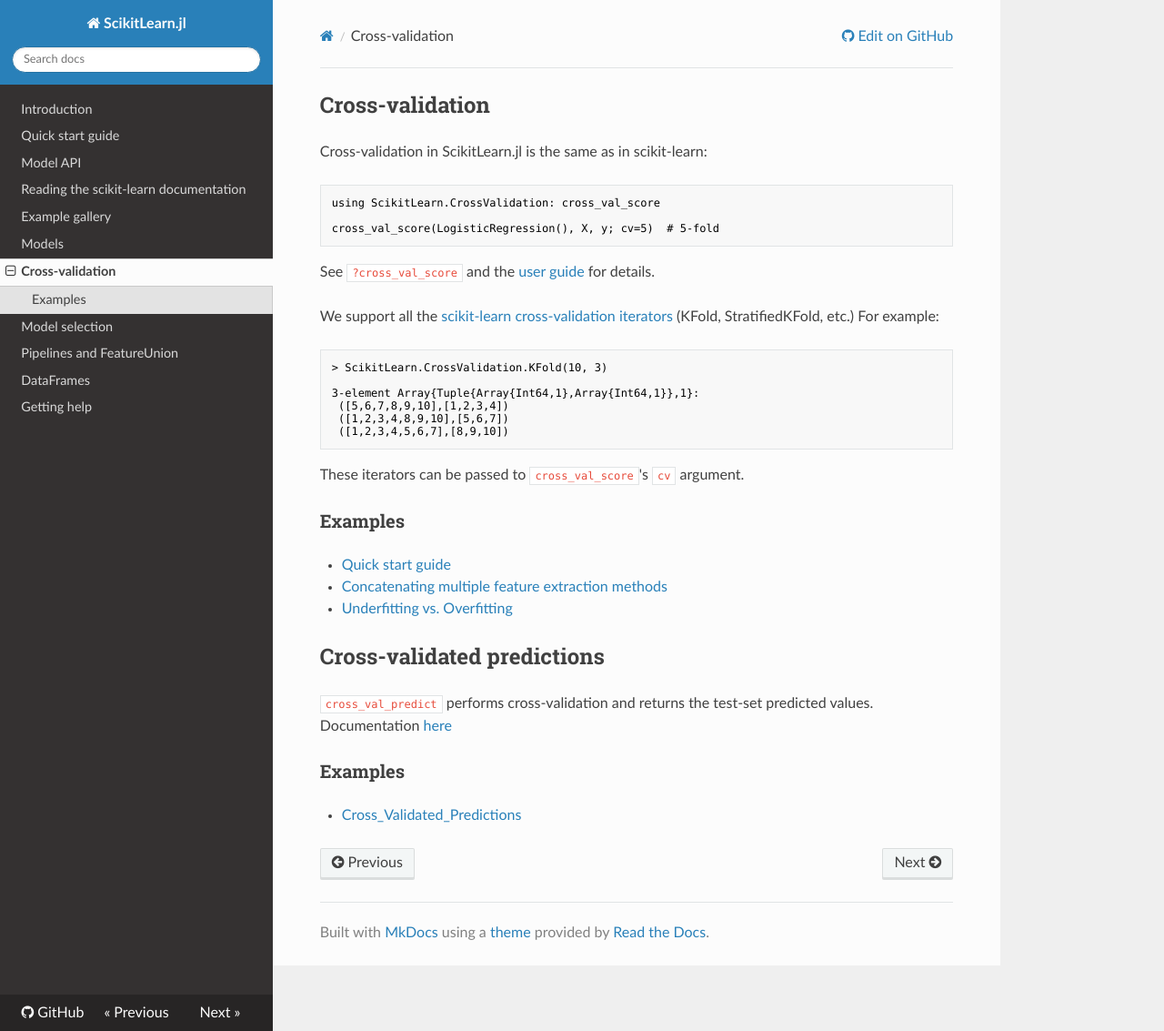
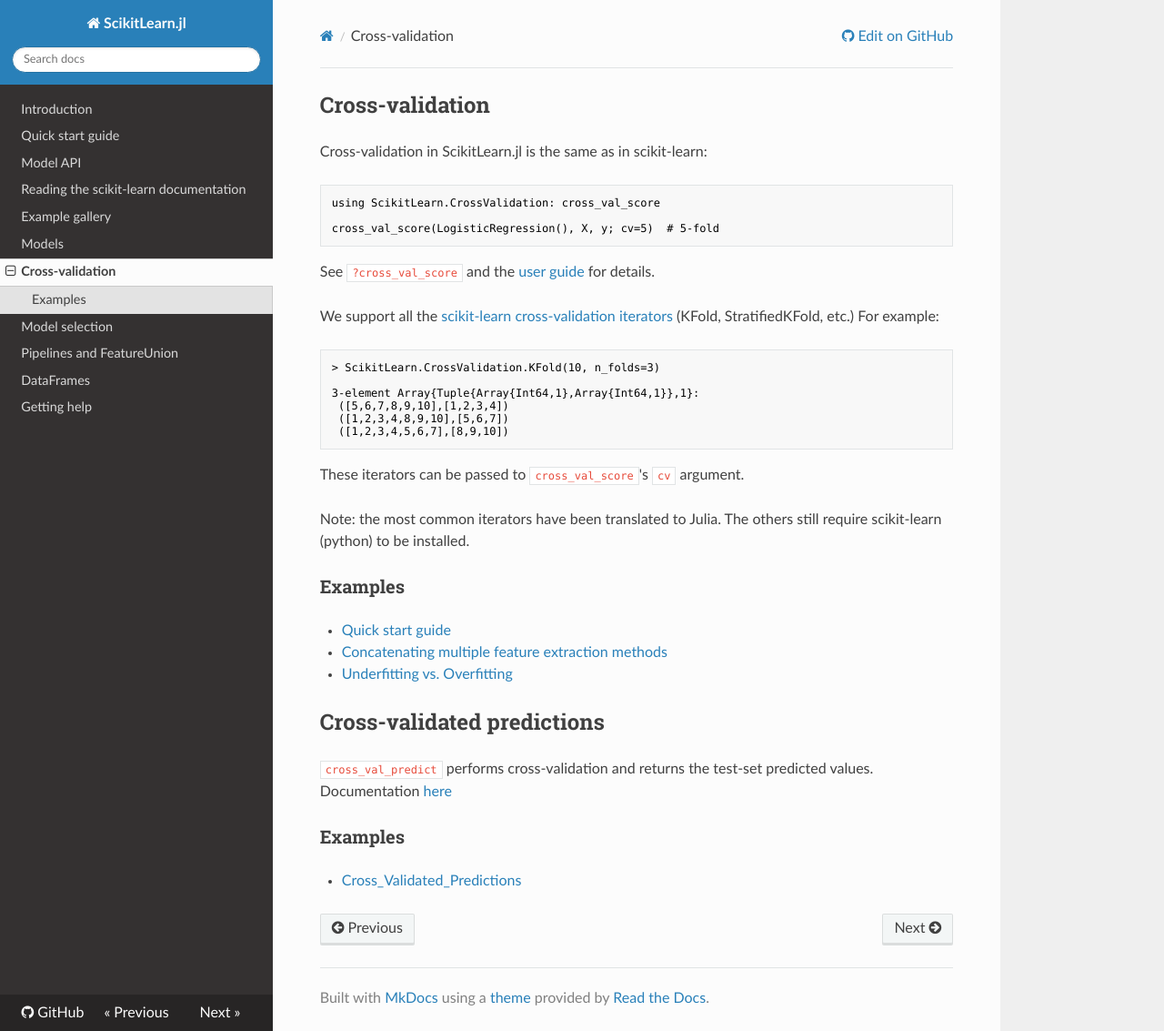
Before and after one commit to cstjean/ScikitLearn.jl, an MkDocs documentation site: the page built from docs/cross_validation.md, in a window 1280 px wide and 1133 px high. Shown: the whole window at 91% size. Built offline with MkDocs 1.6.1, drawn with Linux system fonts in a browser that asks for light colours; nearby versions of some CDN libraries; old or Windows-style settings are respelled for this version of MkDocs.

Commit message:
Improved docstring

````diff
--- a/docs/cross_validation.md
+++ b/docs/cross_validation.md
@@ -15,7 +15,7 @@ We support all the [scikit-learn cross-validation iterators](http://scikit-learn
 StratifiedKFold, etc.) For example:
 
 ```julia
-> ScikitLearn.CrossValidation.KFold(10, 3)
+> ScikitLearn.CrossValidation.KFold(10, n_folds=3)
 
 3-element Array{Tuple{Array{Int64,1},Array{Int64,1}},1}:
  ([5,6,7,8,9,10],[1,2,3,4])
@@ -24,6 +24,9 @@ StratifiedKFold, etc.) For example:
 ```
 
 These iterators can be passed to `cross_val_score`'s `cv` argument.
+
+Note: the most common iterators have been translated to Julia. The others still
+require scikit-learn (python) to be installed.
 
 ### Examples
 
````
Also changed, not shown: 1 other file.
